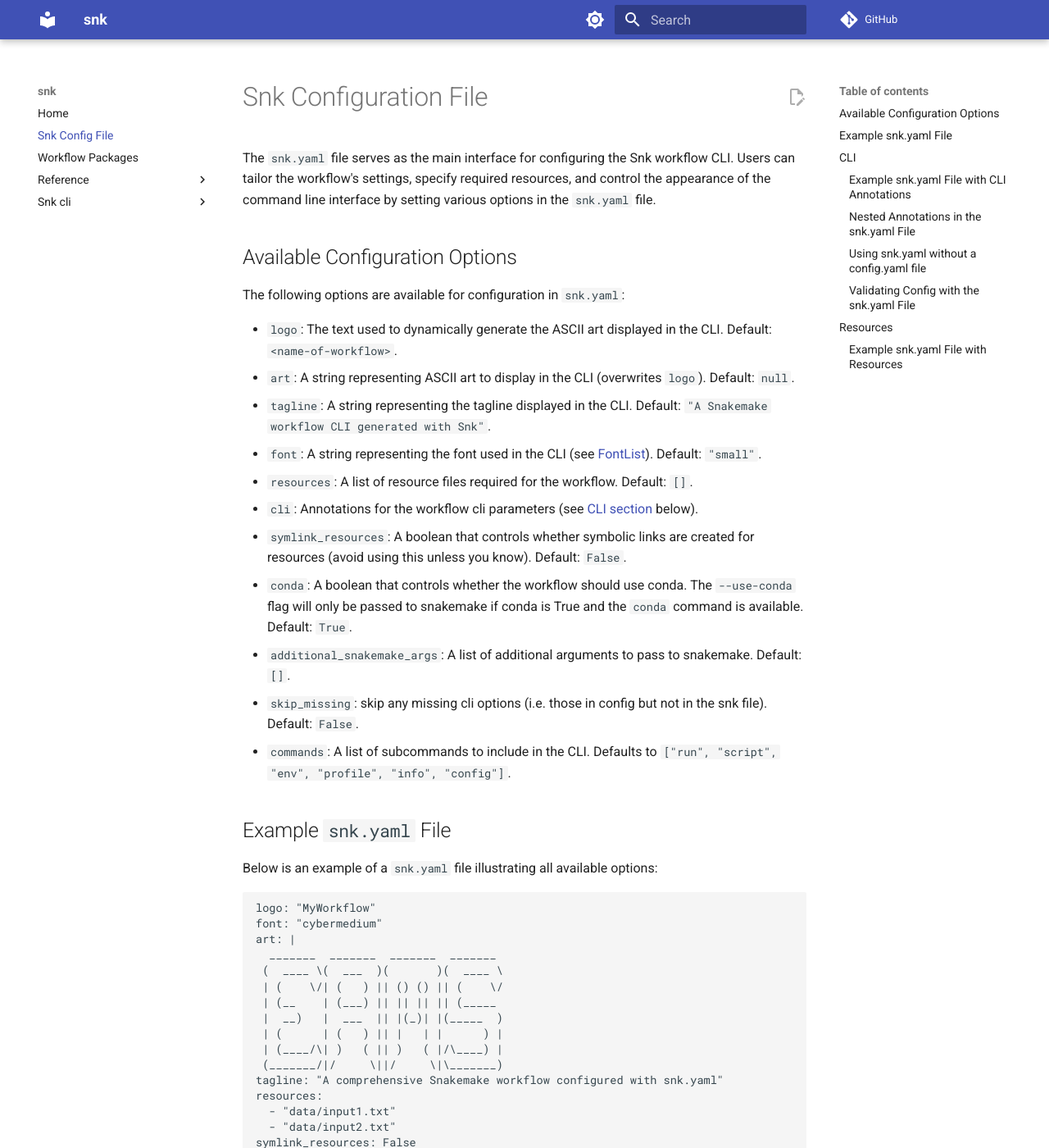
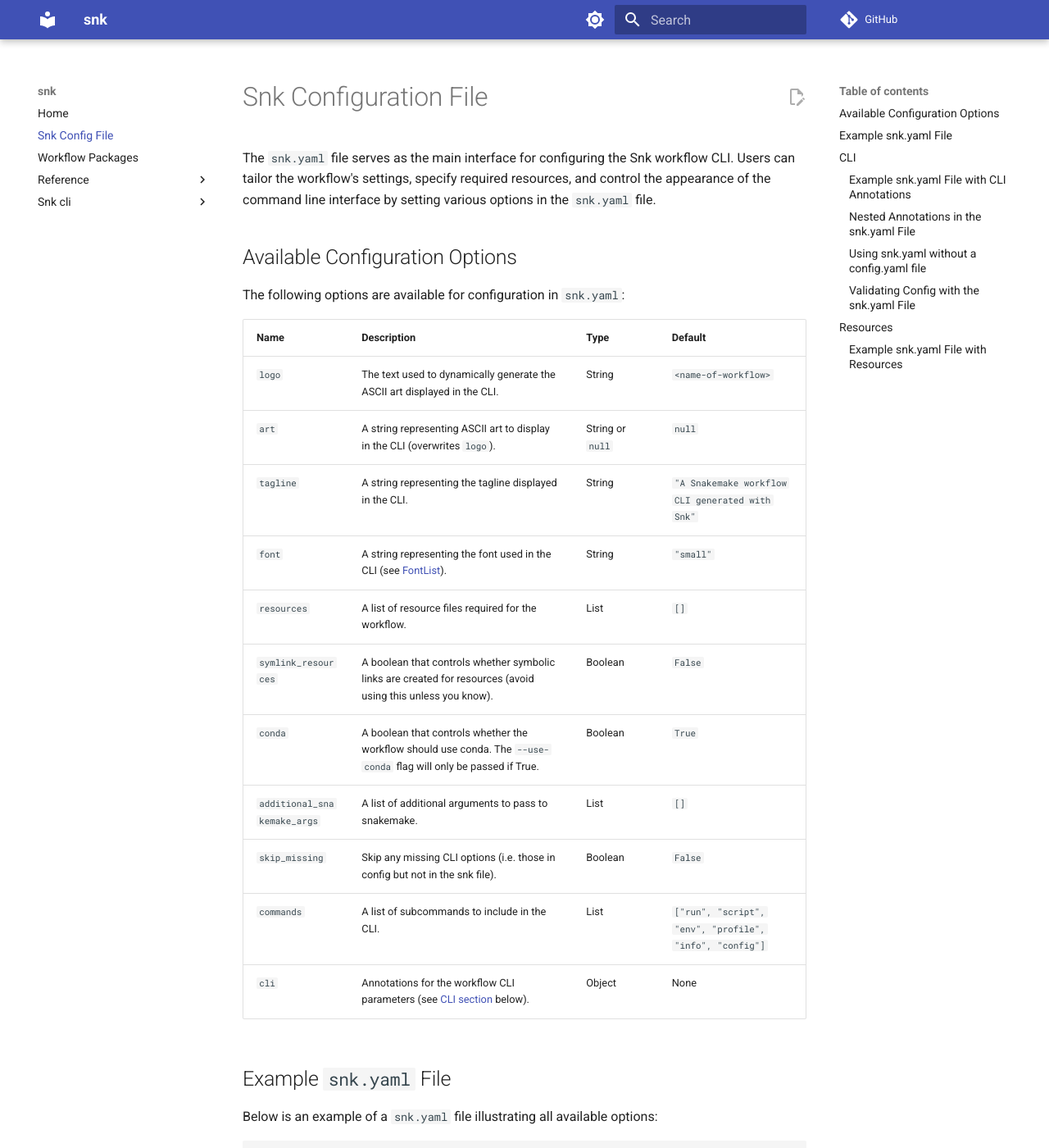
Before and after one commit to Wytamma/snk, an MkDocs documentation site: the page built from docs/snk_config_file.md, in a window 1280 px wide and 1400 px high. Shown: the whole window at 82% size. Built offline with MkDocs 1.6.1 and Material for MkDocs 9.7.7, drawn with Linux system fonts in a browser that asks for light colours; comment, search, counter and statistics services are not loaded; some of the changed text lies outside the part shown.

Commit message:
:art: list snk config options in table

````diff
--- a/docs/snk_config_file.md
+++ b/docs/snk_config_file.md
@@ -10,17 +10,20 @@ The `snk.yaml` file serves as the main interface for configuring the Snk workflo
 
 The following options are available for configuration in `snk.yaml`:
 
-- `logo`: The text used to dynamically generate the ASCII art displayed in the CLI. Default: `<name-of-workflow>`.
-- `art`: A string representing ASCII art to display in the CLI (overwrites `logo`). Default: `null`.
-- `tagline`: A string representing the tagline displayed in the CLI. Default: `"A Snakemake workflow CLI generated with Snk"`.
-- `font`: A string representing the font used in the CLI (see [FontList](https://www.ascii-art.site/FontList.html)). Default: `"small"`.
-- `resources`: A list of resource files required for the workflow. Default: `[]`.
-- `cli`: Annotations for the workflow cli parameters (see [CLI section](https://snk.wytamma.com/snk_config_file/#cli) below).
-- `symlink_resources`: A boolean that controls whether symbolic links are created for resources (avoid using this unless you know). Default: `False`.
-- `conda`: A boolean that controls whether the workflow should use conda. The `--use-conda` flag will only be passed to snakemake if conda is True and the `conda` command is available. Default: `True`.
-- `additional_snakemake_args`: A list of additional arguments to pass to snakemake. Default: `[]`.
-- `skip_missing`: skip any missing cli options (i.e. those in config but not in the snk file). Default: `False`.
-- `commands`: A list of subcommands to include in the CLI. Defaults to `["run", "script", "env", "profile", "info", "config"]`.
+| Name                      | Description                                                                                                              | Type                | Default                                                          |
+|---------------------------|--------------------------------------------------------------------------------------------------------------------------|---------------------|------------------------------------------------------------------|
+| `logo`                    | The text used to dynamically generate the ASCII art displayed in the CLI.                                                 | String              | `<name-of-workflow>`                                              |
+| `art`                     | A string representing ASCII art to display in the CLI (overwrites `logo`).                                                | String or `null`    | `null`                                                           |
+| `tagline`                 | A string representing the tagline displayed in the CLI.                                                                   | String              | `"A Snakemake workflow CLI generated with Snk"`                   |
+| `font`                    | A string representing the font used in the CLI (see [FontList](https://www.ascii-art.site/FontList.html)).                 | String              | `"small"`                                                         |
+| `resources`               | A list of resource files required for the workflow.                                                                       | List                | `[]`                                                             |
+| `symlink_resources`        | A boolean that controls whether symbolic links are created for resources (avoid using this unless you know).               | Boolean             | `False`                                                          |
+| `conda`                   | A boolean that controls whether the workflow should use conda. The `--use-conda` flag will only be passed if True.         | Boolean             | `True`                                                           |
+| `additional_snakemake_args`| A list of additional arguments to pass to snakemake.                                                                      | List                | `[]`                                                             |
+| `skip_missing`            | Skip any missing CLI options (i.e. those in config but not in the snk file).                                               | Boolean             | `False`                                                          |
+| `commands`                | A list of subcommands to include in the CLI.                                                                               | List                | `["run", "script", "env", "profile", "info", "config"]`           |
+| `cli`                     | Annotations for the workflow CLI parameters (see [CLI section](https://snk.wytamma.com/snk_config_file/#cli) below).       | Object              | None                                                             |
+
 
 ## Example `snk.yaml` File
 
@@ -28,7 +31,7 @@ Below is an example of a `snk.yaml` file illustrating all available options:
 
 ```yaml
 logo: "MyWorkflow"
-font: "cybermedium"
+font: "small"
 art: |
   _______  _______  _______  _______
  (  ____ \(  ___  )(       )(  ____ \
@@ -60,8 +63,8 @@ cli:
 
 In this example:
 
-- The workflow `logo` is set to "MyWorkflow".
-- The `font` used for the CLI logo is "cybermedium".
+- The workflow dynamically generated `logo` is set to "MyWorkflow".
+- The `font` used for the logo is "small".
 - ASCII art is specified directly in the `art` configuration, taking precedence over the logo if both are provided.
 - The `tagline` is "A workflow to illustrate the use of snk.yaml". This will be printed in the CLI help under the logo.
 - Two resource files, `data/input1.txt` and `data/input2.txt`, are required for the workflow. They will be copied to the working directory at runtime.
````
